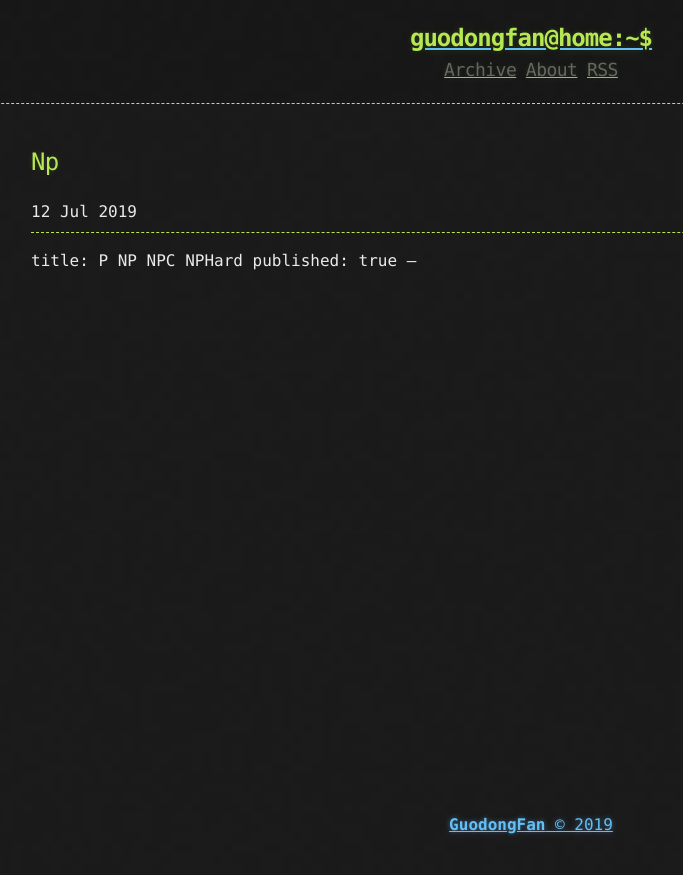
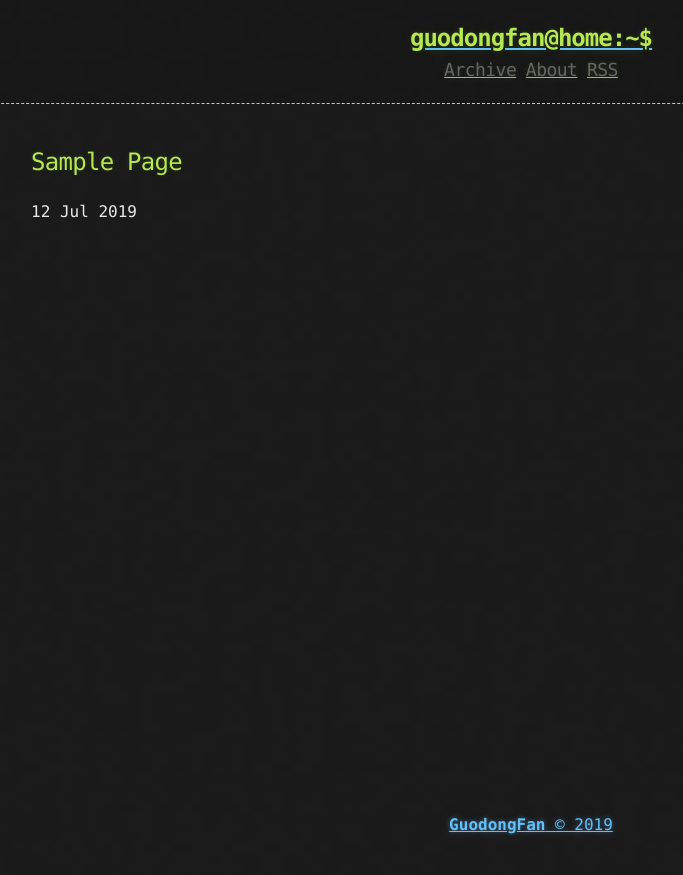
Before and after one commit to GuodongFan/GuodongFan.github.io, a Jekyll site: the page built from _posts/2019-07-12-NP.md, in a window 1280 px wide. Shown: the top 875 px of the page, without its empty margins (109-792 px from the left). Built offline with Jekyll 4.4.1, drawn with Linux system fonts in a browser that asks for light colours.

Commit message:
Update 2019-07-12-NP.md

```diff
--- a/_posts/2019-07-12-NP.md
+++ b/_posts/2019-07-12-NP.md
@@ -1,5 +1,4 @@
-
 ---
-title: P NP NPC NPHard
+title: Sample Page
 published: true
 ---
```
